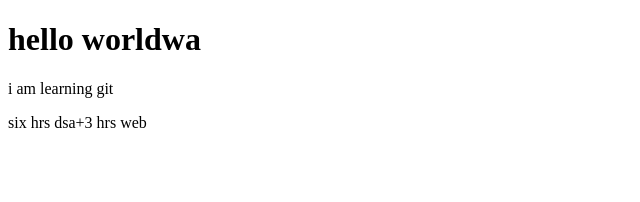
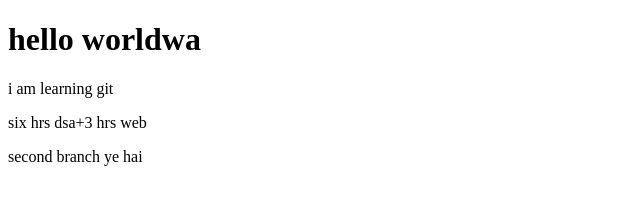
Before and after one commit to abhishekranjan5628/git_intro, a plain HTML site: page index.html in a window 1280 px wide. Shown: the whole page, without its empty margins (0-640 px from the left). Drawn offline with Linux system fonts and the light colour scheme.

Commit message:
added change to secong branch

```diff
--- a/index.html
+++ b/index.html
@@ -10,6 +10,7 @@
     <h1>hello worldwa</h1>
     <div>i am learning git</div>
     <p>six hrs dsa+3 hrs web</p>
+    <div>second branch ye hai</div>
 
 </body>
 </html>
```
